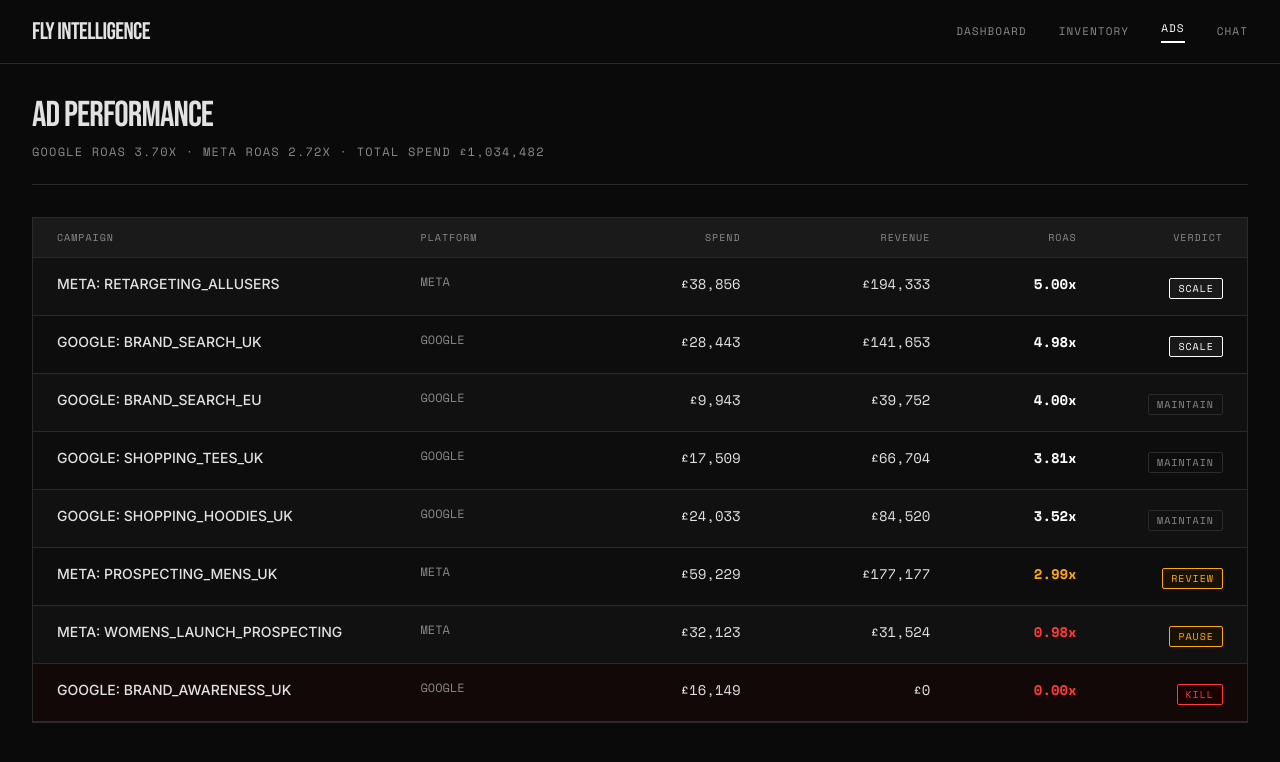
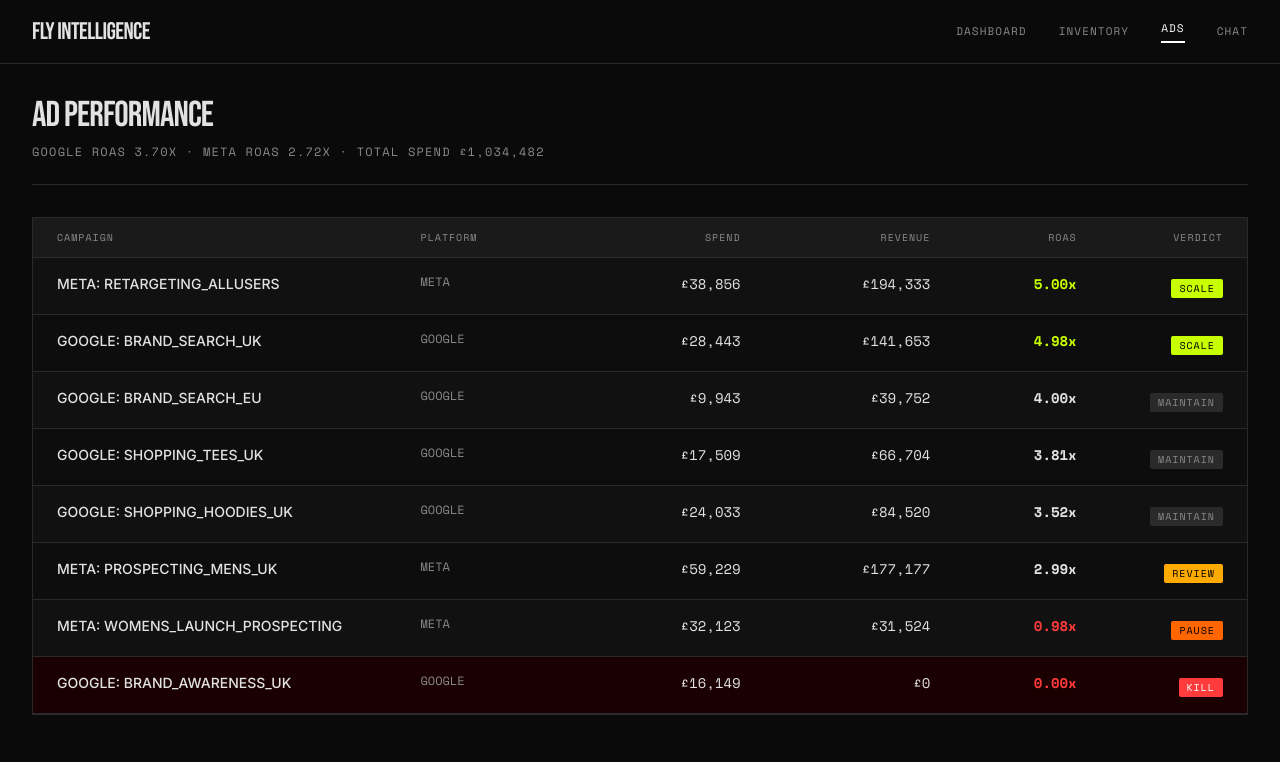
Before and after one commit to Jedidiah5/Wayflyers_Visionaries_Hackathon, a Next.js app: page /ads in a window 1280 px wide. Shown: the top 762 px of the page. Built offline with nearby package versions, Linux system fonts and the light colour scheme.

Commit message:
Updated AdsTable component styles for improved visual clarity and consistency. Introduced a new function to determine ROAS color based on value, and refined row background color logic for better UX.

```diff
--- a/src/components/AdsTable.tsx
+++ b/src/components/AdsTable.tsx
@@ -6,24 +6,30 @@ interface AdsTableProps {
 }
 
 const verdictStyles: Record<AdRow["verdict"], string> = {
-  SCALE: "border-accent text-accent bg-[#1a1a1a]",
-  MAINTAIN: "border-border text-text-muted",
-  REVIEW: "border-warning text-warning bg-[#1a1200]",
-  PAUSE: "border-warning text-warning bg-[#1a1200]",
-  KILL: "border-critical text-critical bg-[#1a0000]",
+  SCALE: "bg-[#c8ff00] text-black",
+  MAINTAIN: "bg-[#2a2a2a] text-[#888888]",
+  REVIEW: "bg-[#ffaa00] text-black",
+  PAUSE: "bg-[#ff6600] text-black",
+  KILL: "bg-[#ff3b3b] text-white",
 };
 
 function VerdictBadge({ verdict }: { verdict: AdRow["verdict"] }) {
   return (
     <span
       className={cn(
-        "inline-block rounded-badge border px-2 py-0.5 font-mono text-[10px] uppercase tracking-widest",
+        "inline-block rounded-badge px-2 py-0.5 font-mono text-[10px] font-medium uppercase tracking-widest",
         verdictStyles[verdict]
       )}
     >
       {verdict}
     </span>
   );
+}
+
+function getRoasColor(roas: number): string {
+  if (roas > 4) return "text-[#c8ff00]";
+  if (roas >= 2) return "text-text-primary";
+  return "text-critical";
 }
 
 export function AdsTable({ data }: AdsTableProps) {
@@ -50,8 +56,8 @@ export function AdsTable({ data }: AdsTableProps) {
           key={row.campaign}
           className={cn(
             "grid grid-cols-[2fr_0.75fr_1fr_1fr_0.75fr_0.75fr] gap-4 border-b border-border px-6 py-4 transition-colors hover:bg-surface-elevated",
-            index % 2 === 1 && "bg-[#0d0d0d]",
-            row.verdict === "KILL" && "bg-[#120808]"
+            index % 2 === 1 && row.verdict !== "KILL" && "bg-[#0d0d0d]",
+            row.verdict === "KILL" && "bg-[#1a0000]"
           )}
         >
           <div className="font-body text-sm font-medium uppercase text-text-primary">
@@ -67,11 +73,7 @@ export function AdsTable({ data }: AdsTableProps) {
           <div
             className={cn(
               "text-right font-mono text-sm font-bold",
-              row.roas >= 3
-                ? "text-accent"
-                : row.roas < 1
-                  ? "text-critical"
-                  : "text-warning"
+              getRoasColor(row.roas)
             )}
           >
             {formatRoas(row.roas)}
```
